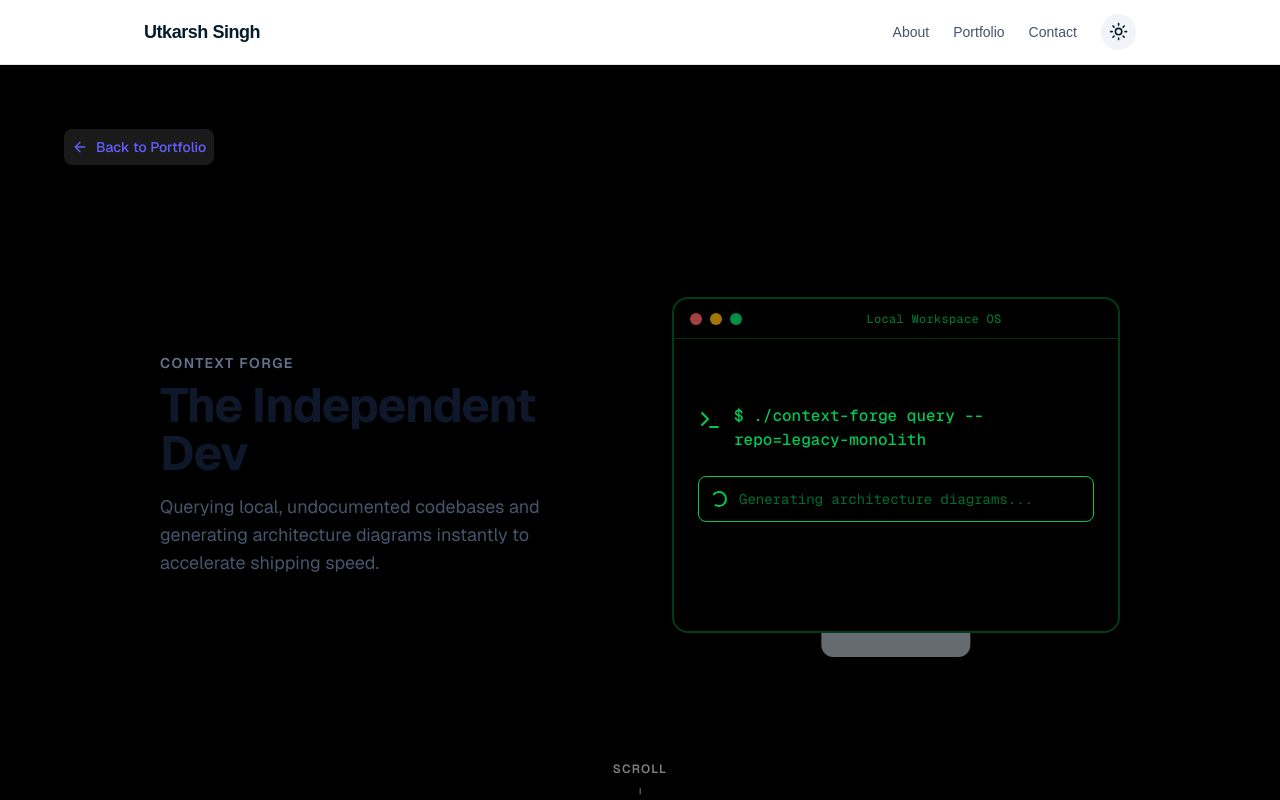
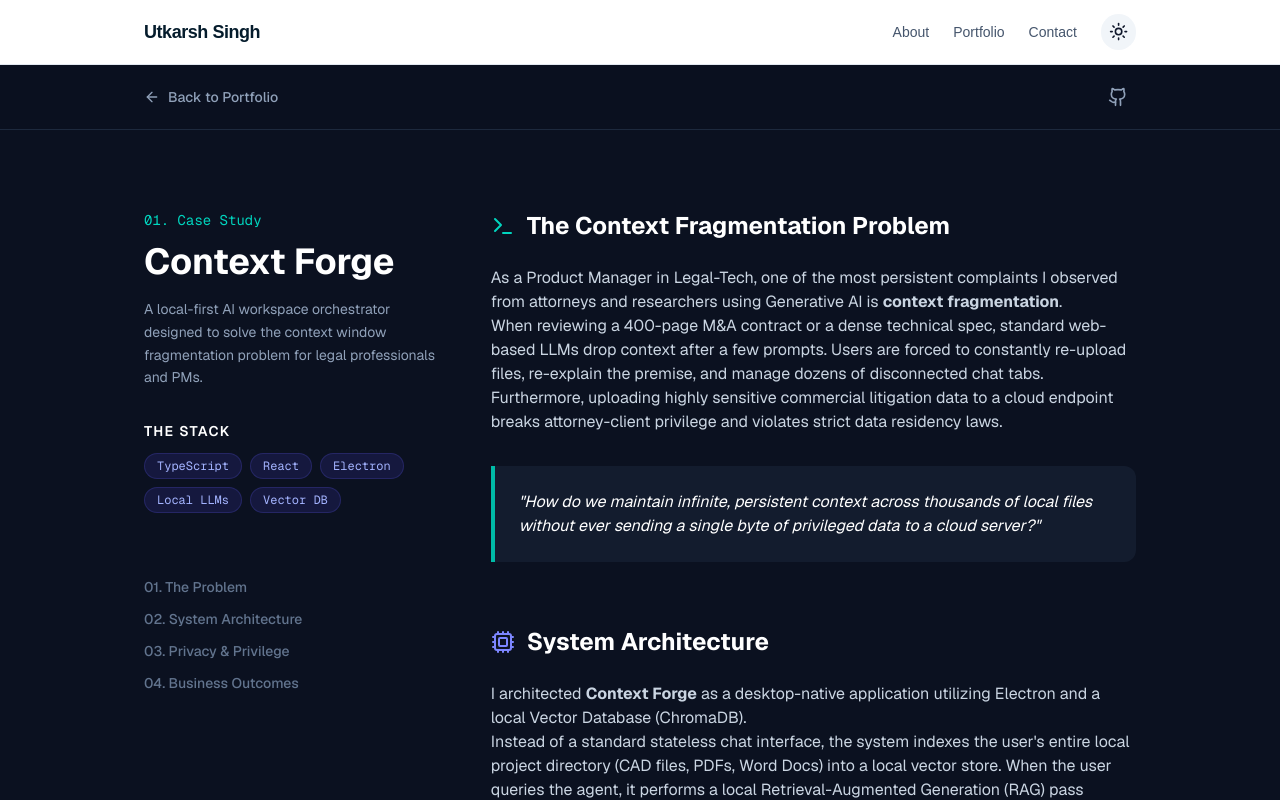
Before and after one commit to utkarshsinghlaw/portfolio, a Next.js app: page /portfolio/portfolio/context-forge in a window 1280 px wide. Shown: the top 800 px of the page. Built offline with nearby package versions, Linux system fonts and the light colour scheme.

Commit message:
feat: overhaul Context Forge as a rigorous case study (Gstack EM architecture)

```diff
--- a/src/app/portfolio/context-forge/page.tsx
+++ b/src/app/portfolio/context-forge/page.tsx
@@ -1,192 +1,160 @@
-"use client";
-import React, { useRef, useState, useEffect } from "react";
-import { motion, useScroll, useTransform } from "framer-motion";
 import Link from "next/link";
-import { ArrowLeft, FileText, Lock, Layout, Terminal } from "lucide-react";
+import { ArrowLeft, Terminal, Shield, Cpu, Github, ExternalLink } from "lucide-react";
 
-const personas = [
-  {
-    id: "mba",
-    title: "The Consultant",
-    bgClass: "bg-slate-50 dark:bg-slate-900",
-    computerTheme: "bg-white text-[#051c2c] border-slate-200",
-    icon: <FileText className="w-6 h-6 text-blue-600" />,
-    prompt: "> Parse 500-page HBS Case Study...",
-    loader: "Synthesizing financial models...",
-    result: "Local Brief Generated. Zero cloud upload.",
-    desc: "Rapidly distilling dense case studies and financial models into actionable briefs without uploading proprietary academic data to the cloud."
-  },
-  {
-    id: "lawyer",
-    title: "The Legal Analyst",
-    bgClass: "bg-zinc-100 dark:bg-zinc-950",
-    computerTheme: "bg-zinc-900 text-red-400 border-red-900/50",
-    icon: <Lock className="w-6 h-6 text-red-500" />,
-    prompt: "> Search confidential M&A contracts...",
-    loader: "Running local e-discovery...",
-    result: "Privilege maintained. Zero data leakage.",
-    desc: "Parsing confidential contracts and conducting rapid e-discovery entirely locally, guaranteeing strict attorney-client privilege."
-  },
-  {
-    id: "designer",
-    title: "The Architect",
-    bgClass: "bg-gradient-to-br from-indigo-50 to-purple-50 dark:from-indigo-950 dark:to-purple-950",
-    computerTheme: "bg-white/80 dark:bg-black/50 backdrop-blur-xl border-purple-500/30 text-purple-900 dark:text-purple-300",
-    icon: <Layout className="w-6 h-6 text-purple-500" />,
-    prompt: "> Find structural dimensions for Taili Zhuang project...",
-    loader: "Scanning local CAD metadata & mood boards...",
-    result: "Visuals retrieved instantly.",
-    desc: "Searching through local mood boards, CAD file metadata, and dense project specs using natural language."
-  },
-  {
-    id: "dev",
-    title: "The Independent Dev",
-    bgClass: "bg-black",
-    computerTheme: "bg-black text-green-500 border-green-500/30 font-mono",
-    icon: <Terminal className="w-6 h-6 text-green-500" />,
-    prompt: "$ ./context-forge query --repo=legacy-monolith",
-    loader: "Generating architecture diagrams...",
-    result: "[OK] Architecture mapped in 1.2s.",
-    desc: "Querying local, undocumented codebases and generating architecture diagrams instantly to accelerate shipping speed."
-  }
-];
+export default function ContextForgeCaseStudy() {
+  return (
+    <div className="min-h-screen bg-[#0B1120] text-slate-300 font-sans selection:bg-teal-500/30">
 
-export default function PersonalSoftware() {
-  const containerRef = useRef<HTMLDivElement>(null);
-  const { scrollYProgress } = useScroll({
-    target: containerRef,
-    offset: ["start start", "end end"]
-  });
-
-  const [activeIndex, setActiveIndex] = useState(0);
-
-  // Update active index based on scroll
-  useEffect(() => {
-    const unsubscribe = scrollYProgress.on("change", (latest) => {
-      // 4 personas = 0 to 0.25 (index 0), 0.25 to 0.5 (index 1), etc.
-      let index = Math.floor(latest * personas.length);
-      if (index >= personas.length) index = personas.length - 1;
-      setActiveIndex(index);
-    });
-    return () => unsubscribe();
-  }, [scrollYProgress]);
-
-  const activePersona = personas[activeIndex];
-
-  return (
-    <div ref={containerRef} className="relative h-[400vh] w-full font-sans transition-colors duration-700 ease-in-out">
-
-      {/* Sticky Container */}
-      <div className={`sticky top-0 h-screen w-full flex flex-col items-center justify-center transition-colors duration-700 ${activePersona.bgClass}`}>
-
-        {/* Absolute Back Button */}
-        <div className="absolute top-8 left-8 md:top-16 md:left-16 z-50">
-          <Link href="/#pillars" className="inline-flex items-center text-sm font-medium text-indigo-500 hover:opacity-80 transition-opacity bg-white/10 p-2 rounded-lg backdrop-blur-sm">
+      {/* Top Navbar */}
+      <nav className="sticky top-0 z-50 w-full border-b border-slate-800 bg-[#0B1120]/80 backdrop-blur-md">
+        <div className="max-w-5xl mx-auto px-4 h-16 flex items-center justify-between">
+          <Link href="/#pillars" className="inline-flex items-center text-sm font-medium text-slate-400 hover:text-white transition-colors">
             <ArrowLeft className="mr-2 h-4 w-4" />
             Back to Portfolio
           </Link>
+          <div className="flex space-x-4">
+            <a href="https://github.com/utkarshsinghlaw/context-forge-68" target="_blank" rel="noopener noreferrer" className="p-2 text-slate-400 hover:text-white transition-colors">
+              <Github className="w-5 h-5" />
+            </a>
+          </div>
         </div>
+      </nav>
 
-        <div className="w-full max-w-5xl px-8 flex flex-col md:flex-row items-center justify-between gap-12 relative z-10">
+      <main className="max-w-5xl mx-auto px-4 py-12 md:py-20">
+        <div className="grid grid-cols-1 lg:grid-cols-12 gap-12">
 
-          {/* Left Text / Narrative */}
-          <div className="flex-1 space-y-6">
-            <motion.div
-              key={`title-${activeIndex}`}
-              initial={{ opacity: 0, y: 20 }}
-              animate={{ opacity: 1, y: 0 }}
-              transition={{ duration: 0.5 }}
-            >
-              <h2 className="text-sm uppercase tracking-widest text-slate-500 dark:text-slate-400 font-semibold mb-2">Context Forge</h2>
-              <h1 className="text-4xl md:text-5xl font-bold tracking-tight mb-4 text-slate-900 dark:text-white mix-blend-difference">
-                {activePersona.title}
-              </h1>
-              <p className="text-lg text-slate-600 dark:text-slate-300 max-w-md">
-                {activePersona.desc}
+          {/* LEFT COLUMN: Sticky Meta Data (Brittany Chiang style) */}
+          <div className="lg:col-span-4 space-y-8 lg:sticky lg:top-32 lg:h-fit">
+            <div>
+              <p className="text-teal-400 font-mono text-sm mb-3">01. Case Study</p>
+              <h1 className="text-3xl md:text-4xl font-bold text-white mb-4">Context Forge</h1>
+              <p className="text-slate-400 text-sm leading-relaxed mb-6">
+                A local-first AI workspace orchestrator designed to solve the context window fragmentation problem for legal professionals and PMs.
               </p>
-            </motion.div>
-          </div>
+            </div>
 
-          {/* Right Computer UI */}
-          <div className="flex-1 w-full max-w-md">
-            <div className="relative aspect-[4/3] w-full max-w-md mx-auto">
-              {/* Computer Frame */}
-              <div className={`absolute inset-0 rounded-2xl border-2 shadow-2xl transition-all duration-700 overflow-hidden flex flex-col ${activePersona.computerTheme}`}>
+            {/* Tech Stack (Wes Bos style) */}
+            <div>
+              <h3 className="text-white font-semibold text-sm uppercase tracking-widest mb-3">The Stack</h3>
+              <div className="flex flex-wrap gap-2">
+                {["TypeScript", "React", "Electron", "Local LLMs", "Vector DB"].map(tag => (
+                  <span key={tag} className="px-3 py-1 bg-indigo-900/30 text-indigo-300 text-xs font-mono rounded-full border border-indigo-500/20">
+                    {tag}
+                  </span>
+                ))}
+              </div>
+            </div>
 
-                {/* Header Bar */}
-                <div className="h-10 border-b border-inherit flex items-center px-4 space-x-2 opacity-80">
-                  <div className="w-3 h-3 rounded-full bg-red-400/80" />
-                  <div className="w-3 h-3 rounded-full bg-amber-400/80" />
-                  <div className="w-3 h-3 rounded-full bg-green-400/80" />
-                  <div className="ml-4 text-xs opacity-70 font-medium tracking-wide flex-1 text-center">Local Workspace OS</div>
-                </div>
-
-                {/* Main Content Area */}
-                <div className="flex-1 p-6 flex flex-col justify-center space-y-6 relative">
-
-                  {/* Performative Aurora Background for Designer */}
-                  {activeIndex === 2 && (
-                    <motion.div
-                      className="absolute inset-0 bg-gradient-to-r from-cyan-400/20 via-purple-400/20 to-pink-400/20 blur-2xl"
-                      animate={{ backgroundPosition: ["0% 50%", "100% 50%", "0% 50%"] }}
-                      transition={{ duration: 5, repeat: Infinity, ease: "linear" }}
-                    />
-                  )}
-
-                  <motion.div
-                    key={`prompt-${activeIndex}`}
-                    initial={{ opacity: 0 }}
-                    animate={{ opacity: 1 }}
-                    transition={{ delay: 0.2 }}
-                    className="flex items-start space-x-3 relative z-10"
-                  >
-                    <div className="mt-1">{activePersona.icon}</div>
-                    <p className="text-sm sm:text-base font-medium">{activePersona.prompt}</p>
-                  </motion.div>
-
-                  <motion.div
-                    key={`loader-${activeIndex}`}
-                    initial={{ opacity: 0, scale: 0.95 }}
-                    animate={{ opacity: 1, scale: 1 }}
-                    transition={{ delay: 1.5 }}
-                    className="p-3 rounded-lg border border-inherit bg-black/5 dark:bg-white/5 relative z-10 flex items-center space-x-3"
-                  >
-                    <motion.div
-                      className="w-4 h-4 rounded-full border-2 border-inherit border-t-transparent"
-                      animate={{ rotate: 360 }}
-                      transition={{ duration: 1, repeat: Infinity, ease: "linear" }}
-                    />
-                    <p className="text-sm opacity-80 animate-pulse">{activePersona.loader}</p>
-                  </motion.div>
-
-                  <motion.div
-                    key={`result-${activeIndex}`}
-                    initial={{ opacity: 0, y: 10 }}
-                    animate={{ opacity: 1, y: 0 }}
-                    transition={{ delay: 3 }}
-                    className="text-sm font-semibold relative z-10"
-                  >
-                    {activePersona.result}
-                  </motion.div>
-                </div>
-              </div>
-
-              {/* Computer Stand / Base */}
-              <div className="absolute -bottom-6 left-1/2 -translate-x-1/2 w-1/3 h-6 bg-slate-300 dark:bg-slate-800 rounded-b-xl opacity-50" />
+            {/* Table of Contents */}
+            <div className="hidden lg:block pt-8">
+              <ul className="space-y-3 text-sm font-medium text-slate-500">
+                <li><a href="#problem" className="hover:text-white transition-colors">01. The Problem</a></li>
+                <li><a href="#architecture" className="hover:text-white transition-colors">02. System Architecture</a></li>
+                <li><a href="#security" className="hover:text-white transition-colors">03. Privacy & Privilege</a></li>
+                <li><a href="#outcomes" className="hover:text-white transition-colors">04. Business Outcomes</a></li>
+              </ul>
             </div>
           </div>
 
+          {/* RIGHT COLUMN: Deep Content (Bret Victor style) */}
+          <div className="lg:col-span-8 space-y-16">
+
+            {/* The Problem */}
+            <section id="problem" className="scroll-mt-32">
+              <h2 className="text-2xl font-bold text-white mb-6 flex items-center">
+                <Terminal className="mr-3 text-teal-400 w-6 h-6" />
+                The Context Fragmentation Problem
+              </h2>
+              <div className="prose prose-invert prose-slate max-w-none">
+                <p>
+                  As a Product Manager in Legal-Tech, one of the most persistent complaints I observed from attorneys and researchers using Generative AI is <strong>context fragmentation</strong>.
+                </p>
+                <p>
+                  When reviewing a 400-page M&A contract or a dense technical spec, standard web-based LLMs drop context after a few prompts. Users are forced to constantly re-upload files, re-explain the premise, and manage dozens of disconnected chat tabs. Furthermore, uploading highly sensitive commercial litigation data to a cloud endpoint breaks attorney-client privilege and violates strict data residency laws.
+                </p>
+                <div className="bg-slate-800/50 border-l-4 border-teal-500 p-6 my-8 rounded-r-xl">
+                  <p className="text-white italic m-0">
+                    "How do we maintain infinite, persistent context across thousands of local files without ever sending a single byte of privileged data to a cloud server?"
+                  </p>
+                </div>
+              </div>
+            </section>
+
+            {/* System Architecture */}
+            <section id="architecture" className="scroll-mt-32">
+              <h2 className="text-2xl font-bold text-white mb-6 flex items-center">
+                <Cpu className="mr-3 text-indigo-400 w-6 h-6" />
+                System Architecture
+              </h2>
+              <div className="prose prose-invert prose-slate max-w-none">
+                <p>
+                  I architected <strong>Context Forge</strong> as a desktop-native application utilizing Electron and a local Vector Database (ChromaDB).
+                </p>
+                <p>
+                  Instead of a standard stateless chat interface, the system indexes the user's entire local project directory (CAD files, PDFs, Word Docs) into a local vector store. When the user queries the agent, it performs a local Retrieval-Augmented Generation (RAG) pass against the embedded chunks before streaming the context to a locally running model (via Ollama or Llama.cpp).
+                </p>
+
+                {/* Mock Code Block to show technical depth */}
+                <div className="my-8 bg-[#0d1117] rounded-xl overflow-hidden border border-slate-800">
+                  <div className="flex items-center px-4 py-2 bg-slate-900 border-b border-slate-800 text-xs font-mono text-slate-400">
+                    vector-ingestion.ts
+                  </div>
+                  <pre className="p-4 text-sm font-mono text-slate-300 overflow-x-auto">
+                    <code>{`// Local embedding generation without external API calls
+async function indexLocalWorkspace(dirPath: string) {
+  const documents = await DirectoryLoader.load(dirPath);
+
+  // Enforce zero-telemetry local embedding model
+  const embeddings = new HuggingFaceLocalEmbeddings({
+    model: "all-MiniLM-L6-v2"
+  });
+
+  // Persist to local SQLite Chroma instance
+  await ChromaStore.fromDocuments(documents, embeddings, {
+    collectionName: "privileged-workspace",
+  });
+
+  return { status: "SECURE_INDEX_COMPLETE" };
+}`}</code>
+                  </pre>
+                </div>
+              </div>
+            </section>
+
+            {/* Security */}
+            <section id="security" className="scroll-mt-32">
+              <h2 className="text-2xl font-bold text-white mb-6 flex items-center">
+                <Shield className="mr-3 text-red-400 w-6 h-6" />
+                Privacy & Attorney-Client Privilege
+              </h2>
+              <div className="prose prose-invert prose-slate max-w-none">
+                <p>
+                  The defining constraint of Legal-Tech is that <strong>data cannot leave the perimeter</strong>.
+                </p>
+                <p>
+                  By utilizing localized orchestration, Context Forge ensures that e-discovery, contract analysis, and legal research happen entirely on the user's silicon. This completely bypasses the risk of third-party model scraping, effectively immunizing the firm against inadvertent waiver of attorney-client privilege.
+                </p>
+              </div>
+            </section>
+
+            {/* Outcomes */}
+            <section id="outcomes" className="scroll-mt-32">
+              <h2 className="text-2xl font-bold text-white mb-6">04. Business Outcomes</h2>
+              <div className="grid grid-cols-1 md:grid-cols-2 gap-4">
+                <div className="bg-slate-900/50 border border-slate-800 p-6 rounded-2xl">
+                  <h4 className="text-4xl font-bold text-white mb-2">100%</h4>
+                  <p className="text-sm text-slate-400">Data retention on-device. Zero cloud leakage, passing all infosec audits.</p>
+                </div>
+                <div className="bg-slate-900/50 border border-slate-800 p-6 rounded-2xl">
+                  <h4 className="text-4xl font-bold text-white mb-2">&lt; 2s</h4>
+                  <p className="text-sm text-slate-400">Average RAG retrieval latency querying across a 10GB local document corpus.</p>
+                </div>
+              </div>
+            </section>
+
+          </div>
         </div>
-
-        <div className="absolute bottom-8 left-1/2 -translate-x-1/2 flex flex-col items-center space-y-2 opacity-50">
-          <span className="text-xs uppercase tracking-widest font-semibold mix-blend-difference text-white">Scroll</span>
-          <motion.div
-            className="w-px h-12 bg-current mix-blend-difference text-white origin-top"
-            animate={{ scaleY: [0, 1, 0], y: [0, 24, 48] }}
-            transition={{ duration: 2, repeat: Infinity }}
-          />
-        </div>
-      </div>
+      </main>
     </div>
   );
 }
```
